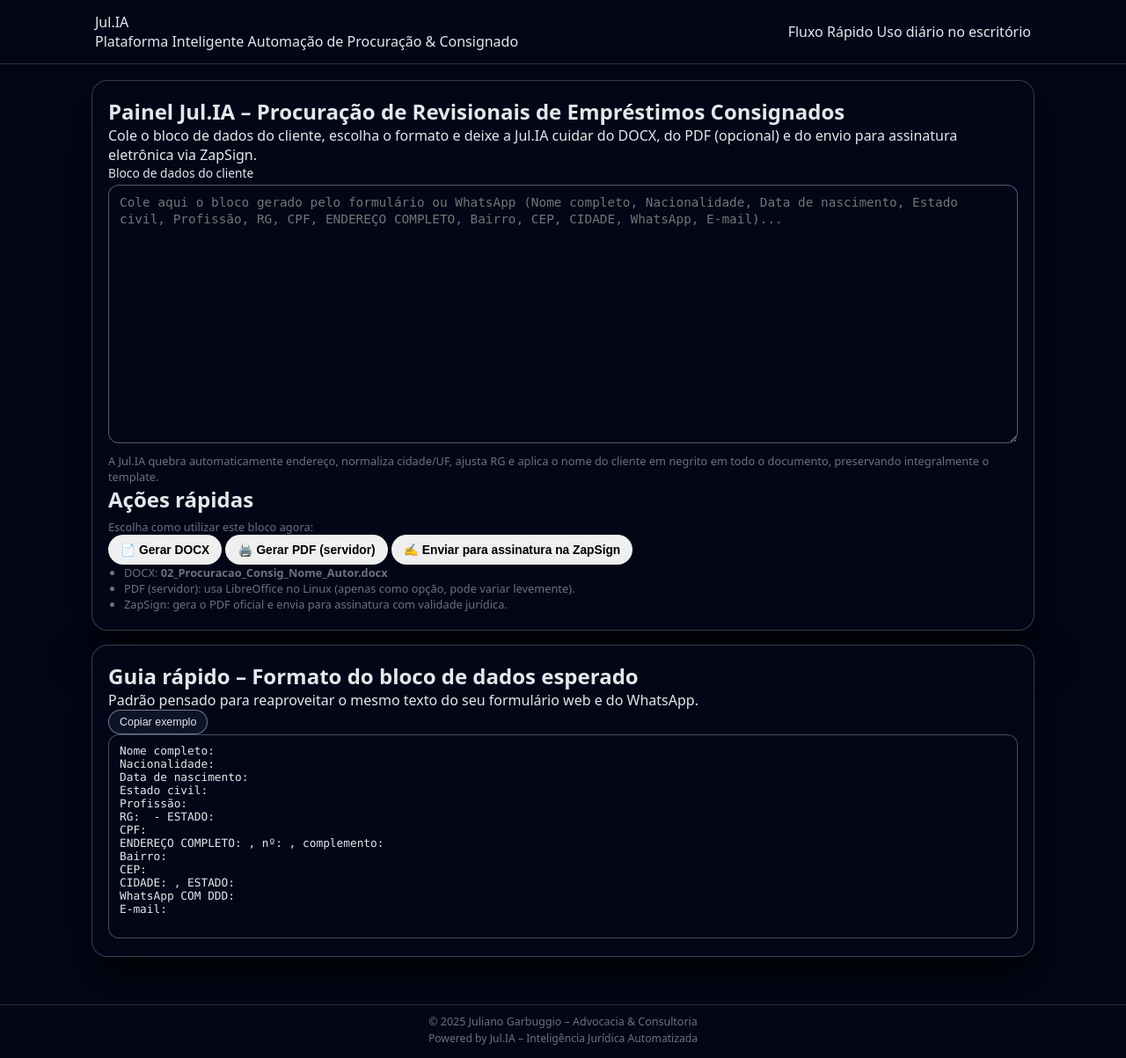
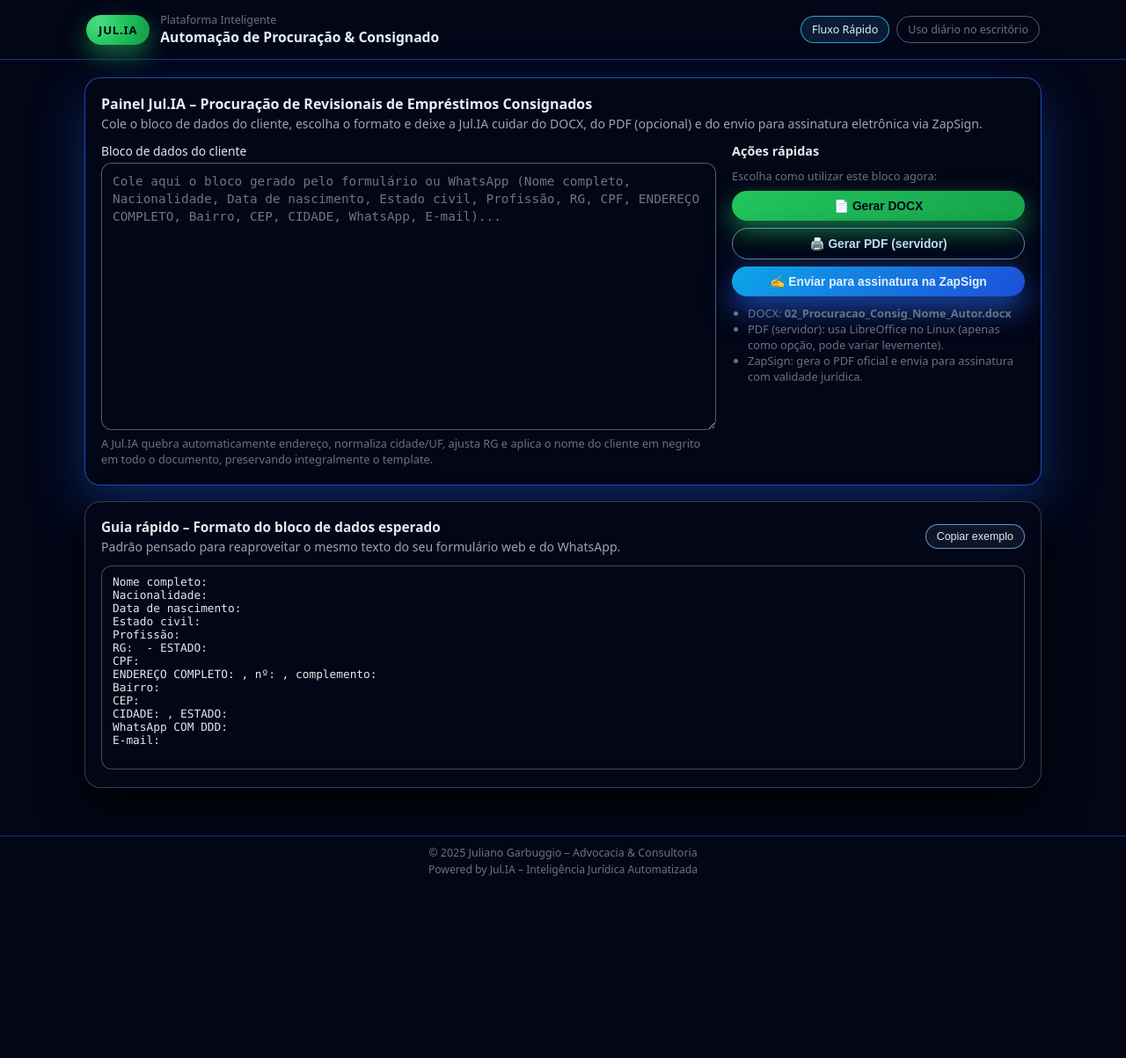
Before and after one commit to julianogarbuggio/julia-procuracao, a FastAPI app: page / in a window 1280 px wide. Shown: the whole page at 88% size. After the commit the page ends 996 px from the top, so only its background shows below. Run offline with FastAPI, Linux system fonts and the light colour scheme.

Commit message:
Add files via upload

```diff
--- a/app/static/styles.css
+++ b/app/static/styles.css
@@ -1,4 +1,4 @@
-/* Reset */
+/* RESET */
 * {
     box-sizing: border-box;
     margin: 0;
@@ -8,18 +8,16 @@
 :root {
     --bg-main: #020617;
     --bg-card: #020617;
-    --bg-card-soft: #020617;
     --border-soft: rgba(148, 163, 184, 0.35);
-    --accent: #22c55e;
-    --accent-soft: rgba(34, 197, 94, 0.18);
-    --accent-outline: #38bdf8;
-    --accent-zap: #0ea5e9;
+    --accent-green: #22c55e;
+    --accent-blue: #0ea5e9;
+    --accent-blue-strong: #1d4ed8;
     --text-main: #e5e7eb;
     --text-muted: #9ca3af;
-    --text-softer: #6b7280;
+    --text-soft: #6b7280;
 }
 
-/* Corpo – modo noite, estilo Jul.IA */
+/* BODY */
 body {
     font-family: system-ui, -apple-system, BlinkMacSystemFont, "Segoe UI", sans-serif;
     background: radial-gradient(circle at top, #020617 0, #020617 40%, #020617 100%);
@@ -29,129 +27,153 @@ body {
     flex-direction: column;
 }
 
-/* Topbar */
+/* TOPBAR */
 .topbar {
-    border-bottom: 1px solid rgba(148, 163, 184, 0.25);
-    background: linear-gradient(120deg, #020617 0, #020617 55%, #020617 100%);
-    backdrop-filter: blur(8px);
+    border-bottom: 1px solid rgba(30, 64, 175, 0.7);
+    background: linear-gradient(90deg, #020617 0, #020617 35%, #020617 60%, #020617 100%);
 }
 
 .topbar-inner {
-    max-width: 1100px;
+    max-width: 1120px;
     margin: 0 auto;
     padding: 14px 18px;
     display: flex;
     align-items: center;
     justify-content: space-between;
-    gap: 14px;
+    gap: 12px;
 }
 
-.brand {
+.topbar-left {
     display: flex;
     align-items: center;
     gap: 12px;
 }
 
-.brand-logo {
+.brand-pill {
+    background: radial-gradient(circle at 20% 20%, #4ade80 0, #22c55e 45%, #16a34a 85%);
+    color: #020617;
+    padding: 8px 14px;
     border-radius: 999px;
-    padding: 8px 14px;
-    background: radial-gradient(circle at 20% 20%, #4ade80 0, #22c55e 42%, #16a34a 80%);
-    box-shadow: 0 10px 25px rgba(34, 197, 94, 0.5);
-    color: #020617;
     font-weight: 800;
-    font-size: 0.8rem;
-    letter-spacing: 0.05em;
+    font-size: 0.82rem;
+    letter-spacing: 0.06em;
+    text-transform: uppercase;
+    box-shadow: 0 12px 26px rgba(34, 197, 94, 0.5);
 }
 
-.brand-text h1 {
-    font-size: 1rem;
-    font-weight: 600;
-    letter-spacing: 0.03em;
+.brand-text {
+    display: flex;
+    flex-direction: column;
 }
 
-.brand-text p {
-    font-size: 0.82rem;
-    color: var(--text-softer);
-    margin-top: 2px;
+.brand-line-1 {
+    font-size: 0.78rem;
+    color: var(--text-soft);
 }
 
-.topbar-tags {
+.brand-line-2 {
+    font-size: 0.98rem;
+    color: #e0f2fe;
+    font-weight: 600;
+}
+
+.topbar-right {
     display: flex;
     gap: 8px;
     flex-wrap: wrap;
     justify-content: flex-end;
 }
 
-.tag {
+.top-tag {
     border-radius: 999px;
     padding: 6px 12px;
     font-size: 0.78rem;
-    border: 1px solid rgba(148, 163, 184, 0.45);
+    border: 1px solid rgba(148, 163, 184, 0.55);
 }
 
-.tag-primary {
-    background: rgba(56, 189, 248, 0.1);
-    border-color: rgba(56, 189, 248, 0.7);
+.top-tag.primary {
+    background: rgba(56, 189, 248, 0.12);
+    border-color: rgba(56, 189, 248, 0.8);
     color: #e0f2fe;
 }
 
-.tag-outline {
+.top-tag.outline {
     background: transparent;
-    color: var(--text-softer);
+    color: var(--text-soft);
 }
 
-/* Layout principal */
+/* MAIN LAYOUT */
 main {
     flex: 1;
-    max-width: 1100px;
+    max-width: 1120px;
     width: 100%;
-    margin: 18px auto 28px;
-    padding: 0 14px 26px;
+    margin: 20px auto 30px;
+    padding: 0 16px 24px;
     display: flex;
     flex-direction: column;
-    gap: 16px;
+    gap: 18px;
 }
 
-/* Cards */
+/* CARDS */
 .card {
-    background: radial-gradient(circle at top left, #020617 0, #020617 64%);
+    background: radial-gradient(circle at top left, #020617 0, #020617 65%);
     border-radius: 18px;
     padding: 18px 18px 20px;
     border: 1px solid var(--border-soft);
-    box-shadow: 0 24px 48px rgba(0, 0, 0, 0.8);
+    box-shadow: 0 22px 48px rgba(0, 0, 0, 0.9);
 }
 
-.card.hero {
-    border: 1px solid rgba(34, 197, 94, 0.4);
-    box-shadow: 0 26px 56px rgba(34, 197, 94, 0.28);
+.card-main {
+    border-color: rgba(37, 99, 235, 0.75);
+    box-shadow: 0 25px 60px rgba(37, 99, 235, 0.35);
 }
 
-.hero-header h2 {
-    font-size: 1.02rem;
-    margin-bottom: 4px;
+.card-header {
+    margin-bottom: 12px;
 }
 
-.hero-header p {
-    font-size: 0.9rem;
+.card-header h1 {
+    font-size: 1rem;
+    color: #e5f0ff;
+}
+
+.card-header p {
+    font-size: 0.88rem;
+    color: var(--text-muted);
+    margin-top: 2px;
+}
+
+.card-header-small {
+    display: flex;
+    align-items: center;
+    justify-content: space-between;
+    gap: 10px;
+}
+
+.card-header-small h2 {
+    font-size: 0.96rem;
+}
+
+.subtitle {
+    font-size: 0.84rem;
     color: var(--text-muted);
 }
 
-/* Grid do formulário */
-.form-grid {
+/* FORM LAYOUT */
+.form-layout {
     display: grid;
-    grid-template-columns: minmax(0, 2fr) minmax(260px, 1.1fr);
+    grid-template-columns: minmax(0, 2.1fr) minmax(260px, 1fr);
     gap: 18px;
-    margin-top: 14px;
+    margin-top: 12px;
 }
 
-.form-main,
-.form-side {
+.form-block,
+.actions-block {
     display: flex;
     flex-direction: column;
 }
 
 .label-main {
-    display: block;
     font-size: 0.86rem;
     font-weight: 500;
     margin-bottom: 4px;
@@ -167,39 +189,35 @@ textarea {
     resize: vertical;
     outline: none;
     font-size: 0.9rem;
-    line-height: 1.35;
+    line-height: 1.4;
     min-height: 260px;
 }
 
 textarea:focus {
-    border-color: var(--accent-outline);
+    border-color: var(--accent-blue);
     box-shadow: 0 0 0 1px rgba(56, 189, 248, 0.7);
 }
 
 .hint {
     font-size: 0.8rem;
-    color: var(--text-softer);
+    color: var(--text-soft);
     margin-top: 6px;
 }
 
-/* Lado direito / ações */
-.form-side h3 {
+/* AÇÕES LATERAIS */
+.actions-block h2 {
     font-size: 0.9rem;
     margin-bottom: 4px;
 }
 
-.form-side .hint {
-    margin-bottom: 10px;
-}
-
-.actions {
+.btn-group {
     display: flex;
     flex-direction: column;
     gap: 8px;
-    margin-bottom: 10px;
+    margin: 8px 0 10px;
 }
 
-/* Botões */
+/* BOTÕES */
 .btn {
     display: inline-flex;
     align-items: center;
@@ -211,28 +229,27 @@ textarea:focus {
     font-weight: 600;
     cursor: pointer;
     text-decoration: none;
-    transition: transform 0.08s ease, box-shadow 0.08s ease,
-        filter 0.08s ease, background 0.12s;
     white-space: nowrap;
+    transition: transform 0.08s ease, box-shadow 0.08s ease, filter 0.08s ease;
 }
 
-.btn.primary {
+.btn-primary {
     background: linear-gradient(135deg, #22c55e, #16a34a);
     color: #020617;
-    box-shadow: 0 12px 26px rgba(34, 197, 94, 0.5);
+    box-shadow: 0 12px 28px rgba(34, 197, 94, 0.6);
 }
 
-.btn.secondary {
+.btn-secondary {
     background: transparent;
-    color: var(--accent-outline);
-    border: 1px solid rgba(148, 163, 184, 0.7);
-    box-shadow: 0 10px 22px rgba(15, 23, 42, 0.95);
+    color: #bfdbfe;
+    border: 1px solid rgba(147, 197, 253, 0.65);
+    box-shadow: 0 12px 26px rgba(15, 23, 42, 0.9);
 }
 
-.btn.zap {
-    background: linear-gradient(135deg, #0ea5e9, #0369a1);
+.btn-zap {
+    background: linear-gradient(135deg, #0ea5e9, #1d4ed8);
     color: #e0f2fe;
-    box-shadow: 0 14px 30px rgba(14, 165, 233, 0.55);
+    box-shadow: 0 14px 32px rgba(37, 99, 235, 0.7);
 }
 
 .btn:hover {
@@ -247,46 +264,29 @@ textarea:focus {
 
 .hint-list {
     font-size: 0.8rem;
-    color: var(--text-softer);
+    color: var(--text-soft);
     list-style: disc;
     padding-left: 18px;
 }
 
-/* Guia rápido */
-.section-header {
-    display: flex;
-    align-items: center;
-    justify-content: space-between;
-    gap: 10px;
-    margin-bottom: 8px;
-}
-
-.section-header h2 {
-    font-size: 0.96rem;
-}
-
-.section-sub {
-    font-size: 0.84rem;
-    color: var(--text-muted);
-}
-
+/* MINI BOTÃO */
 .mini-btn {
     border-radius: 999px;
     padding: 6px 12px;
     font-size: 0.78rem;
-    border: 1px solid rgba(148, 163, 184, 0.7);
-    background: rgba(15, 23, 42, 0.9);
+    border: 1px solid rgba(147, 197, 253, 0.7);
+    background: rgba(15, 23, 42, 0.95);
     color: #e5e7eb;
     cursor: pointer;
 }
 
 .mini-btn:hover {
-    border-color: var(--accent-outline);
+    border-color: var(--accent-blue);
 }
 
-/* Código de exemplo */
+/* BLOCO EXEMPLO */
 .code {
-    background: radial-gradient(circle at top, #020617 0, #020617 70%);
+    background: radial-gradient(circle at top, #020617 0, #020617 72%);
     border-radius: 12px;
     padding: 10px 12px;
     font-family: ui-monospace, SFMono-Regular, Menlo, Monaco, Consolas,
@@ -297,13 +297,13 @@ textarea:focus {
     color: #e5e7eb;
 }
 
-/* Rodapé */
+/* FOOTER */
 footer {
-    border-top: 1px solid rgba(148, 163, 184, 0.25);
-    padding: 10px 16px 14px;
+    border-top: 1px solid rgba(30, 64, 175, 0.7);
+    padding: 10px 18px 14px;
     text-align: center;
     font-size: 0.78rem;
-    color: var(--text-softer);
+    color: var(--text-soft);
     background: #020617;
 }
 
@@ -316,18 +316,22 @@ footer {
     font-size: 0.76rem;
 }
 
-/* Mobile */
+/* MOBILE */
 @media (max-width: 799px) {
     .topbar-inner {
         flex-direction: column;
         align-items: flex-start;
     }
 
-    .form-grid {
+    .form-layout {
         grid-template-columns: minmax(0, 1fr);
     }
 
     textarea {
         min-height: 220px;
     }
+
+    main {
+        padding: 0 12px 24px;
+    }
 }
```
